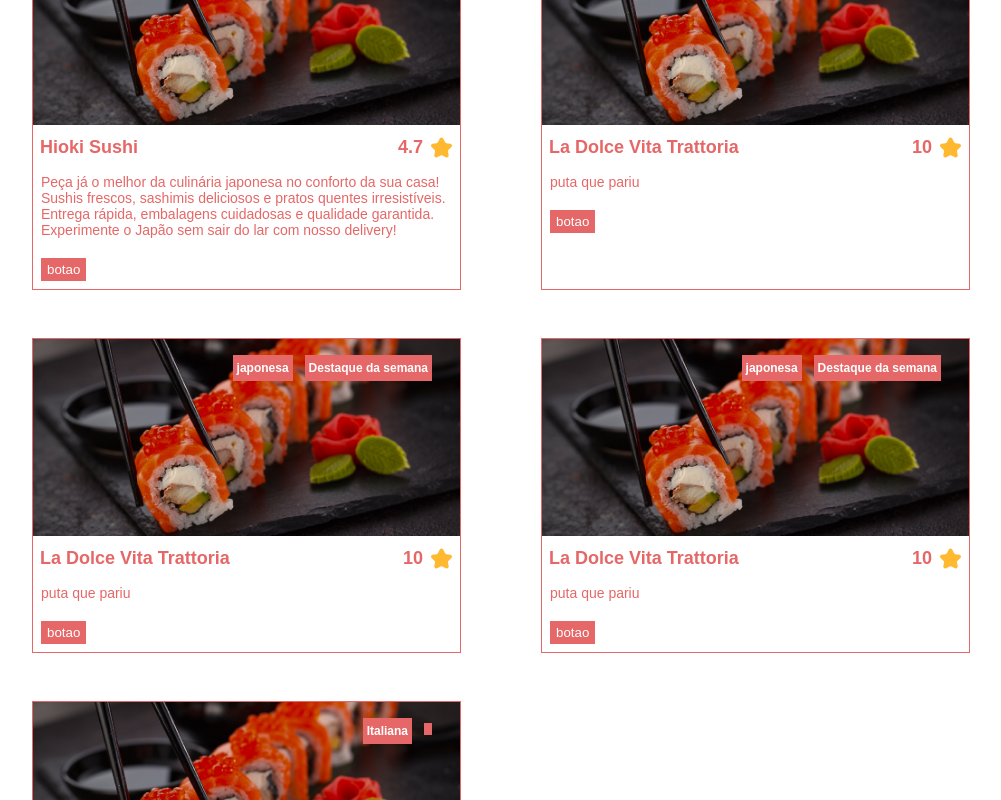
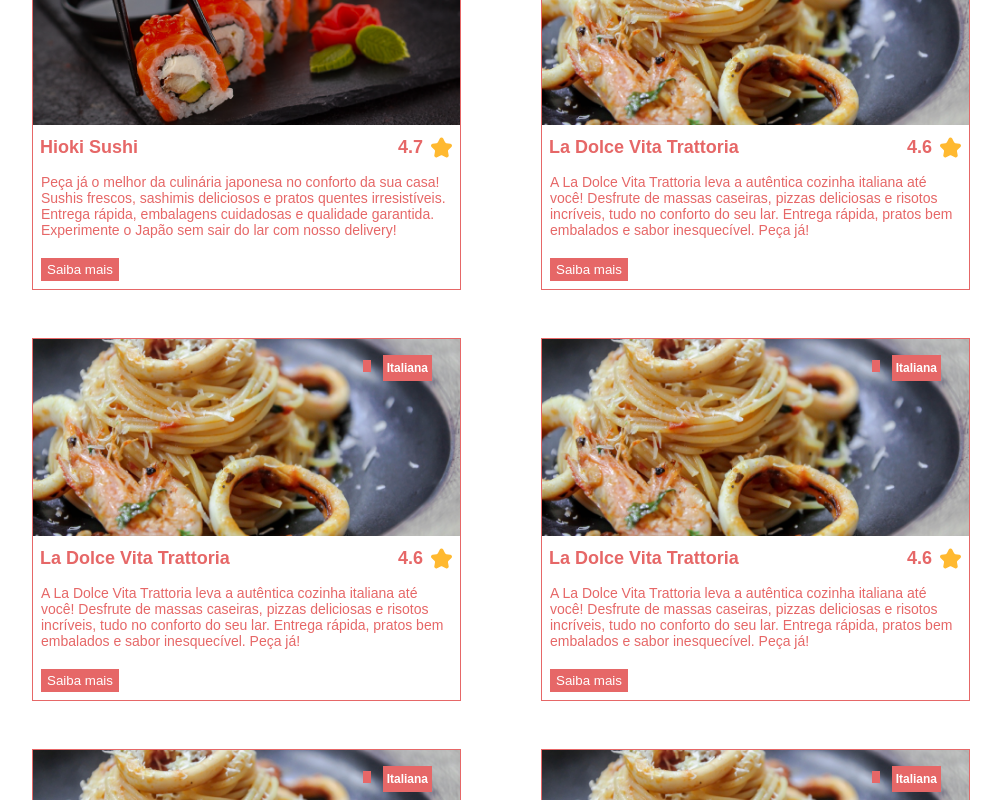
Before and after one commit to manoel-jj/Efood, a React (Create React App) app: page / in a window 1280 px wide. Shown: the part 560-1360 px from the top of the page, without its empty margins (139-1140 px from the left). Built offline with nearby package versions, Linux system fonts and the light colour scheme.

Commit message:
finalizando-card

```diff
--- a/src/components/Product/index.tsx
+++ b/src/components/Product/index.tsx
@@ -8,7 +8,7 @@ type Props = {
   image: string
   nota: string
   infos: string
-  destaque: string
+  destaque?: string
 }
 
 export const Product = ({ title, description, infos, image, nota, destaque }: Props) => (
@@ -19,12 +19,12 @@ export const Product = ({ title, description, infos, image, nota, destaque }: Pr
       <Avaliacao valorNota={nota} />
     </ContainerTitulo>
     <Infos>
+      <Tag texto={destaque || ''}></Tag>
       <Tag texto={infos}></Tag>
-      <Tag texto={destaque}></Tag>
     </Infos>
 
     <Descricao>{description}</Descricao>
-    <Button>botao</Button>
+    <Button>Saiba mais</Button>
   </Card>
 )
 
--- a/src/components/ProductList/index.tsx
+++ b/src/components/ProductList/index.tsx
@@ -2,6 +2,7 @@ import Product from '../Product'
 import { Container, List } from './styles'
 
 import sushi from '../../assets/images/imagem.png'
+import macarrao from '../../assets/images/macarrao.png'
 
 const ProductList = () => (
   <Container>
@@ -17,35 +18,38 @@ const ProductList = () => (
       />
       <Product
         title="La Dolce Vita Trattoria"
-        image={sushi}
-        nota="10"
-        infos="japonesa"
-        destaque="Destaque da semana"
-        description="puta que pariu "
+        image={macarrao}
+        nota="4.6"
+        infos="Italiana"
+        description="A La Dolce Vita Trattoria leva a autêntica cozinha italiana até você! Desfrute de massas caseiras, pizzas deliciosas e risotos incríveis, tudo no conforto do seu lar. Entrega rápida, pratos bem embalados e sabor inesquecível. Peça já!"
       />
       <Product
         title="La Dolce Vita Trattoria"
-        image={sushi}
-        nota="10"
-        infos="japonesa"
-        destaque="Destaque da semana"
-        description="puta que pariu "
+        image={macarrao}
+        nota="4.6"
+        infos="Italiana"
+        description="A La Dolce Vita Trattoria leva a autêntica cozinha italiana até você! Desfrute de massas caseiras, pizzas deliciosas e risotos incríveis, tudo no conforto do seu lar. Entrega rápida, pratos bem embalados e sabor inesquecível. Peça já!"
       />
       <Product
         title="La Dolce Vita Trattoria"
-        image={sushi}
-        nota="10"
-        infos="japonesa"
-        destaque="Destaque da semana"
-        description="puta que pariu "
+        image={macarrao}
+        nota="4.6"
+        infos="Italiana"
+        description="A La Dolce Vita Trattoria leva a autêntica cozinha italiana até você! Desfrute de massas caseiras, pizzas deliciosas e risotos incríveis, tudo no conforto do seu lar. Entrega rápida, pratos bem embalados e sabor inesquecível. Peça já!"
       />
       <Product
         title="La Dolce Vita Trattoria"
-        image={sushi}
+        image={macarrao}
         nota="4.6"
         infos="Italiana"
         description="A La Dolce Vita Trattoria leva a autêntica cozinha italiana até você! Desfrute de massas caseiras, pizzas deliciosas e risotos incríveis, tudo no conforto do seu lar. Entrega rápida, pratos bem embalados e sabor inesquecível. Peça já!"
-        destaque={''}
+      />
+      <Product
+        title="La Dolce Vita Trattoria"
+        image={macarrao}
+        nota="4.6"
+        infos="Italiana"
+        description="A La Dolce Vita Trattoria leva a autêntica cozinha italiana até você! Desfrute de massas caseiras, pizzas deliciosas e risotos incríveis, tudo no conforto do seu lar. Entrega rápida, pratos bem embalados e sabor inesquecível. Peça já!"
       />
     </List>
   </Container>
```
